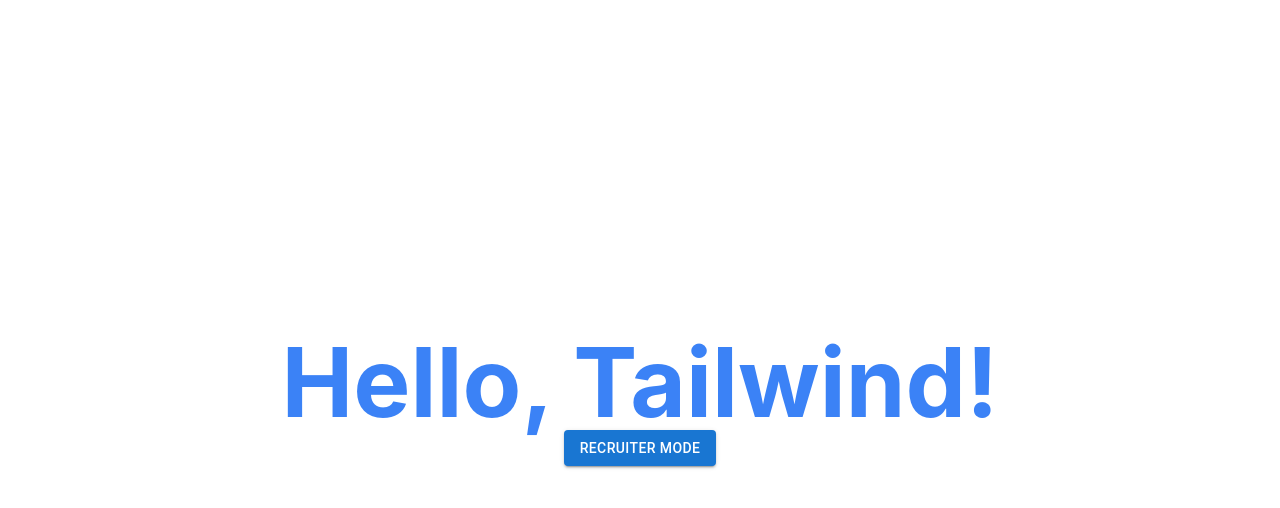
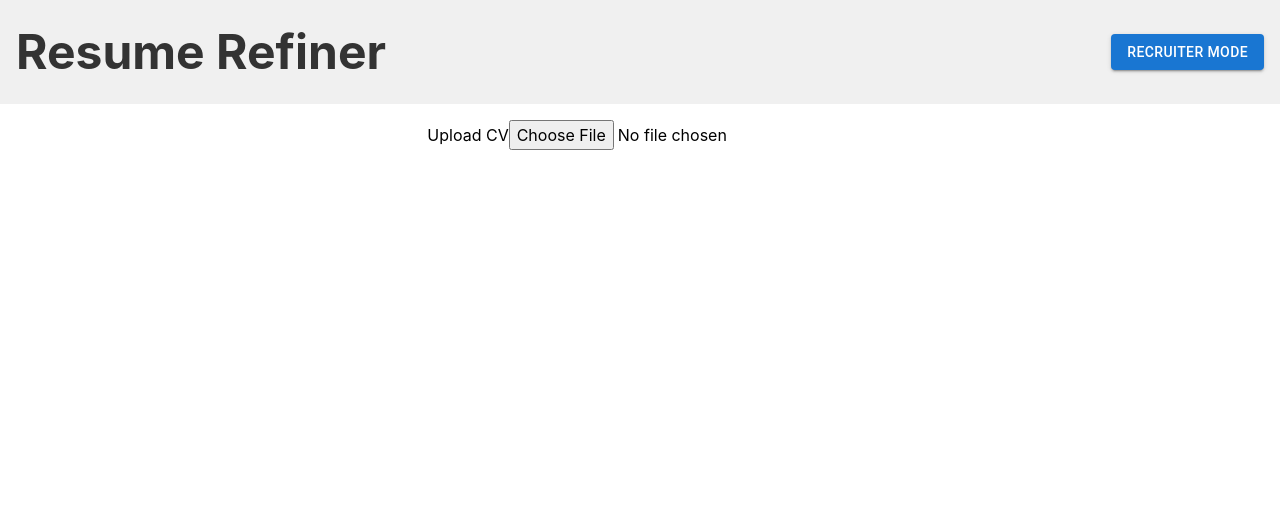
Before and after one commit to sina206/ResumeRefinr, a React (Vite) app: page / in a window 1280 px wide. Shown: the top 508 px of the page. Built offline with nearby package versions, Linux system fonts and the light colour scheme.

Commit message:
added home page

```diff
--- a/package.json
+++ b/package.json
@@ -18,7 +18,8 @@
     "react": "^18.2.0",
     "react-dom": "^18.2.0",
     "react-router-dom": "^6.22.3",
-    "webgazer": "^3.3.0"
+    "webgazer": "^3.3.0",
+    "sass": "^1.75.0"
   },
   "devDependencies": {
     "@types/react": "^18.2.66",
--- a/src/index.css
+++ b/src/index.css
@@ -2,71 +2,72 @@
 @tailwind components;
 @tailwind utilities;
 
-:root {
-  font-family: Inter, system-ui, Avenir, Helvetica, Arial, sans-serif;
-  line-height: 1.5;
-  font-weight: 400;
-
-  color-scheme: light dark;
-  color: rgba(255, 255, 255, 0.87);
-  background-color: #242424;
-
-  font-synthesis: none;
-  text-rendering: optimizeLegibility;
+body {
+  margin: 0;
+  font-family: -apple-system, BlinkMacSystemFont, "Segoe UI", "Roboto", "Oxygen",
+    "Ubuntu", "Cantarell", "Fira Sans", "Droid Sans", "Helvetica Neue",
+    sans-serif;
   -webkit-font-smoothing: antialiased;
   -moz-osx-font-smoothing: grayscale;
 }
-
-a {
-  font-weight: 500;
-  color: #646cff;
-  text-decoration: inherit;
+.auth-container{
+  background-color: white;
+  border-radius: 25px;
+  text-align: left;
+  padding-top: 20px;
+  padding: 15px;
+  margin: 0 auto;
+  width: 35%;
+  height:35%;
+  display: flex;
+  flex-direction: column;
+  min-width: 0;
 }
-a:hover {
-  color: #535bf2;
+.provider-container{
+  width:100%;
+  height:100%;
+}
+.auth-button{
+  border-radius: 25px;
+  height: 100%;
+  width: 30%;
 }
 
-body {
-  margin: 0;
-  display: flex;
-  place-items: center;
-  min-width: 320px;
-  min-height: 100vh;
+code {
+  font-family: source-code-pro, Menlo, Monaco, Consolas, "Courier New",
+    monospace;
 }
 
-h1 {
-  font-size: 3.2em;
-  line-height: 1.1;
+@media (max-width: 768px) {
+  .auth-container {
+    width: 70%; /* Adjust width for smaller screens */
+  }
 }
 
-button {
-  border-radius: 8px;
-  border: 1px solid transparent;
-  padding: 0.6em 1.2em;
-  font-size: 1em;
-  font-weight: 500;
-  font-family: inherit;
-  background-color: #1a1a1a;
-  cursor: pointer;
-  transition: border-color 0.25s;
-}
-button:hover {
-  border-color: #646cff;
-}
-button:focus,
-button:focus-visible {
-  outline: 4px auto -webkit-focus-ring-color;
+@media (max-width: 576px) {
+  .auth-container {
+    width: 90%;  /* Adjust width for even smaller screens */
+  }
 }
 
-@media (prefers-color-scheme: light) {
-  :root {
-    color: #213547;
-    background-color: #ffffff;
+/* @keyframes wiggle {
+  0% {
+    transform: rotate(0deg);
   }
-  a:hover {
-    color: #747bff;
+  25% {
+    transform: rotate(5deg);
   }
-  button {
-    background-color: #f9f9f9;
+  50% {
+    transform: rotate(0deg);
+  }
+  75% {
+    transform: rotate(-5deg);
+  }
+  100% {
+    transform: rotate(0deg);
   }
 }
+
+.animate-wiggle {
+  animation: wiggle 1s infinite;
+} */
--- a/src/pages/Home.jsx
+++ b/src/pages/Home.jsx
@@ -1,20 +1,87 @@
 import { useState } from "react";
 import Button from "@mui/material/Button";
-import "../App.css";
+import "../pages/Home.scss";
 
 function Home() {
-  const [count, setCount] = useState(0);
+  const [cvFile, setCvFile] = useState(null);
+  const [cvUrl, setCvUrl] = useState("");
+
+  // Function to handle file upload
+  const handleFileUpload = (event) => {
+    const file = event.target.files[0];
+    setCvFile(file);
+    // Display the selected file on the screen
+    if (file.type === "application/pdf") {
+      const url = URL.createObjectURL(file);
+      setCvUrl(url);
+    } else {
+      const reader = new FileReader();
+      reader.onload = () => {
+        setCvUrl(reader.result);
+      };
+      reader.readAsDataURL(file);
+    }
+  };
+
+  // Function to handle uploading a new CV
+  const handleNewCvUpload = () => {
+    setCvFile(null);
+    setCvUrl("");
+  };
 
   return (
     <>
-      <div>
-        <h1 className="text-8xl font-bold text-center text-blue-500">
-          Hello, Tailwind!
-        </h1>
-
-        <Button href="/recruitermode" variant="contained">
-          Recruiter Mode
-        </Button>
+      <div className="header">
+        <h1 className="title">Resume Refiner</h1>
+        <Button variant="contained" className="recruiter-button">Recruiter Mode</Button>
+      </div>
+      <div className="content">
+        <div className="cv-section">
+          {cvUrl && (
+            cvFile.type === "application/pdf" ? (
+              <iframe src={cvUrl} title="CV" className="cv-pdf" />
+            ) : (
+              <img src={cvUrl} alt="CV" className="cv-image" />
+            )
+          )}
+          {!cvUrl && (
+            <label htmlFor="cv-upload" className="cv-upload-label">
+              Upload CV
+              <input
+                type="file"
+                id="cv-upload"
+                accept=".pdf,.docx,.doc"
+                onChange={handleFileUpload}
+                className="cv-upload-input"
+              />
+            </label>
+          )}
+          {cvUrl && (
+            <Button variant="contained" className="new-cv-button" onClick={handleNewCvUpload}>
+              Upload New CV
+            </Button>
+          )}
+        </div>
+        {cvUrl && (
+          <div className="stats-section">
+            <h2 className="stats-title">CV Stats</h2>
+            <div className="stats-list">
+              <div className="stats-item">
+                <p className="stats-label">Total Experience</p>
+                <p className="stats-value">5 years</p>
+              </div>
+              <div className="stats-item">
+                <p className="stats-label">Skills</p>
+                <ul className="skills-list">
+                  <li>JavaScript</li>
+                  <li>React</li>
+                  <li>Node.js</li>
+                </ul>
+              </div>
+              {/* Add more CV stats here */}
+            </div>
+          </div>
+        )}
       </div>
     </>
   );
--- /dev/null
+++ b/src/pages/Home.scss
@@ -0,0 +1,80 @@
+.header {
+  display: flex;
+  justify-content: space-between;
+  align-items: center;
+  background-color: #f0f0f0;
+  padding: 1rem;
+}
+
+.title {
+  font-size: 3rem;
+  font-weight: bold;
+  color: #333;
+}
+
+.recruiter-button {
+  background-color: #3f51b5;
+  color: white;
+  &:hover {
+    background-color: #303f9f;
+  }
+}
+
+.content {
+  display: flex;
+  justify-content: center;
+  align-items: flex-start;
+  height: 100vh;
+}
+
+.cv-section {
+  width: 50%;
+  padding: 1rem;
+  display: flex;
+  justify-content: center;
+  align-items: center;
+}
+
+.cv-pdf {
+  width: 100%;
+  height: 90vh; /* Adjust height as needed */
+}
+
+.stats-section {
+  width: 50%;
+  padding: 1rem;
+}
+
+.stats-title {
+  font-size: 1.5rem;
+  font-weight: bold;
+  color: #333;
+  margin-bottom: 1rem;
+}
+
+.stats-list {
+  display: flex;
+  flex-direction: column;
+}
+
+.stats-item {
+  margin-bottom: 1rem;
+}
+
+.stats-label {
+  font-size: 1rem;
+  color: #666;
+}
+
+.stats-value {
+  font-size: 1.2rem;
+  font-weight: bold;
+  color: #333;
+}
+
+.skills-list {
+  list-style: disc;
+  list-style-position: inside;
+  margin-left: 0;
+  padding-left: 1rem;
+}
--- a/tailwind.config.js
+++ b/tailwind.config.js
@@ -2,7 +2,10 @@
 export default {
   content: ["./src/**/*.{html,jsx,tsx,js,ts,css,scss,sass}"],
   theme: {
-    extend: {},
-  },
-  plugins: [],
-}
+      extend: {
+        landingPageBackgroundImage:
+          "url('/public/cabbage-phuc-long-unsplash.jpg')",
+      },
+    },
+    plugins: [],
+  };
```
Also changed, not shown: src/assets/cv_image.png (added), 1 other file (tests, documents, lock files or other folders).
